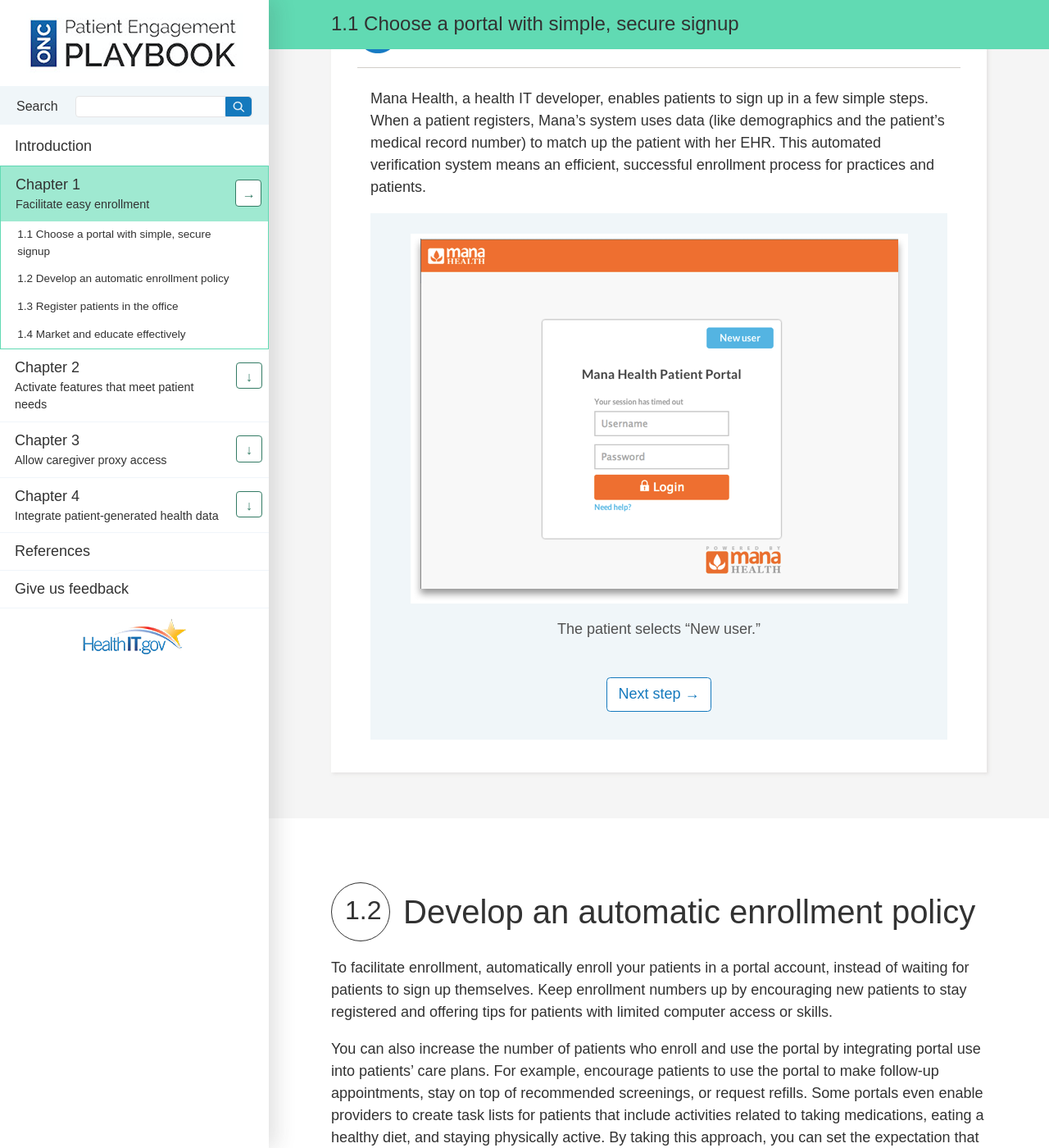
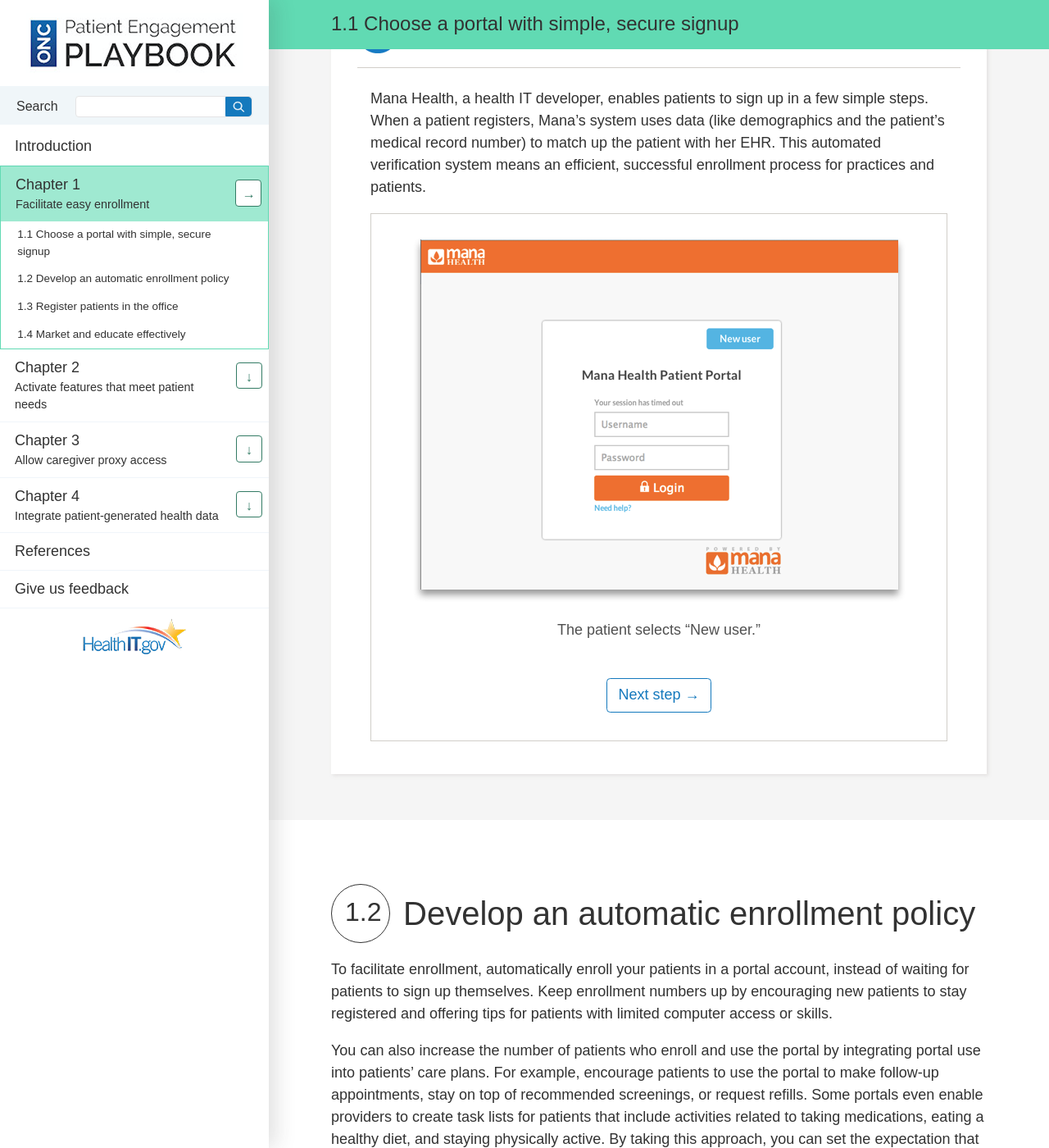
Before and after one commit to SriGovHealth/ONCHITPlaybook, a Jekyll site: the page built from _content/chapter-1.html, in a window 1280 px wide and 1400 px high, scrolled down 2026 px. Shown: the whole window at 82% size. Built offline with Jekyll 4.4.1, drawn with Linux system fonts in a browser that asks for light colours.

Commit message:
Remove bg color, add border to screenshot sliders

```diff
--- a/_sass/_patterns.scss
+++ b/_sass/_patterns.scss
@@ -1079,7 +1079,8 @@ ul.checklist {
 }
 
 .content-slider-block {
-  background-color: $off-white;
+  background-color: $white;
+  border: 1px solid $gray-light;
   padding: 1em;
   position: relative;
   margin-bottom: 1.5em;
```
